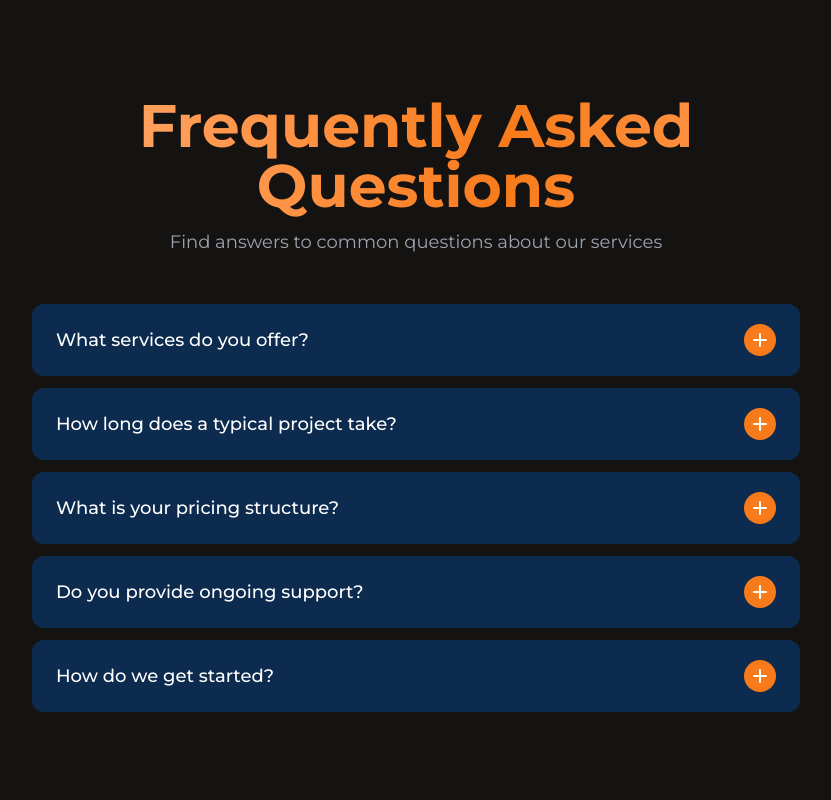
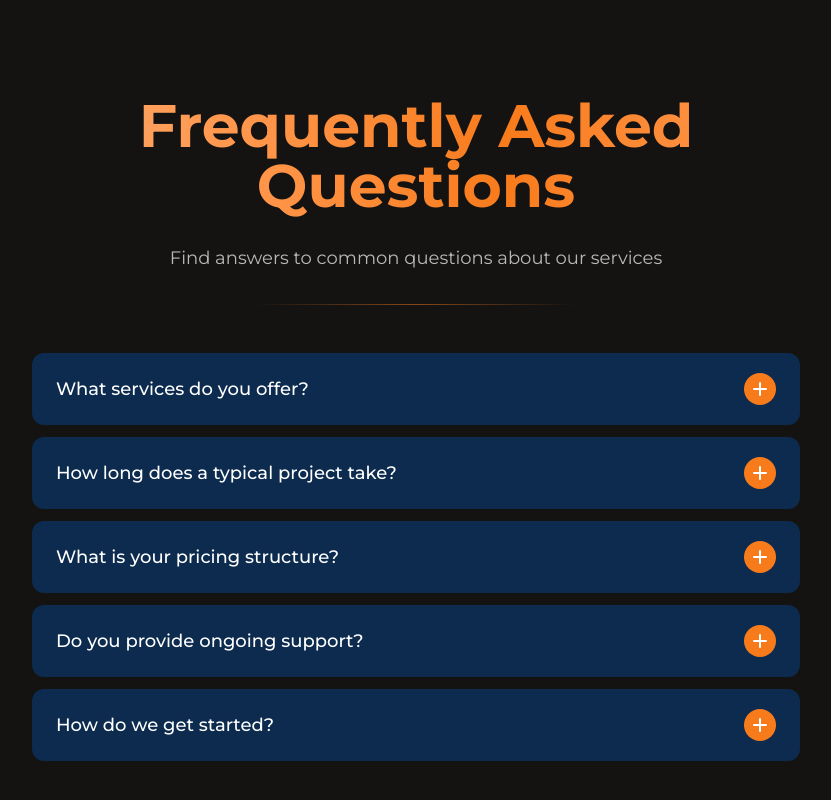
Before and after one commit to KamelMesbahi13/portfolio, a React (Vite) app: page / in a window 1280 px wide. Shown: the part 5679-6479 px from the top of the page, without its empty margins (224-1055 px from the left). Built offline with nearby package versions, Linux system fonts and the light colour scheme.

Commit message:
adding frequently asked questions section

```diff
--- a/src/Components/Questions/Questions.jsx
+++ b/src/Components/Questions/Questions.jsx
@@ -44,9 +44,10 @@ const FAQAccordion = () => {
       <div className="max-w-3xl mx-auto">
         <div className="mb-12 text-center">
           <h1>Frequently Asked Questions</h1>
-          <p className="text-lg text-gray-400">
+          <p className="max-w-3xl mx-auto mt-4 text-base md:text-lg text-white/70">
             Find answers to common questions about our services
           </p>
+          <div className="h-px max-w-xs mx-auto mt-8 bg-gradient-to-r from-transparent via-secondColor/50 to-transparent"></div>
         </div>
 
         <Accordion.Root
```
